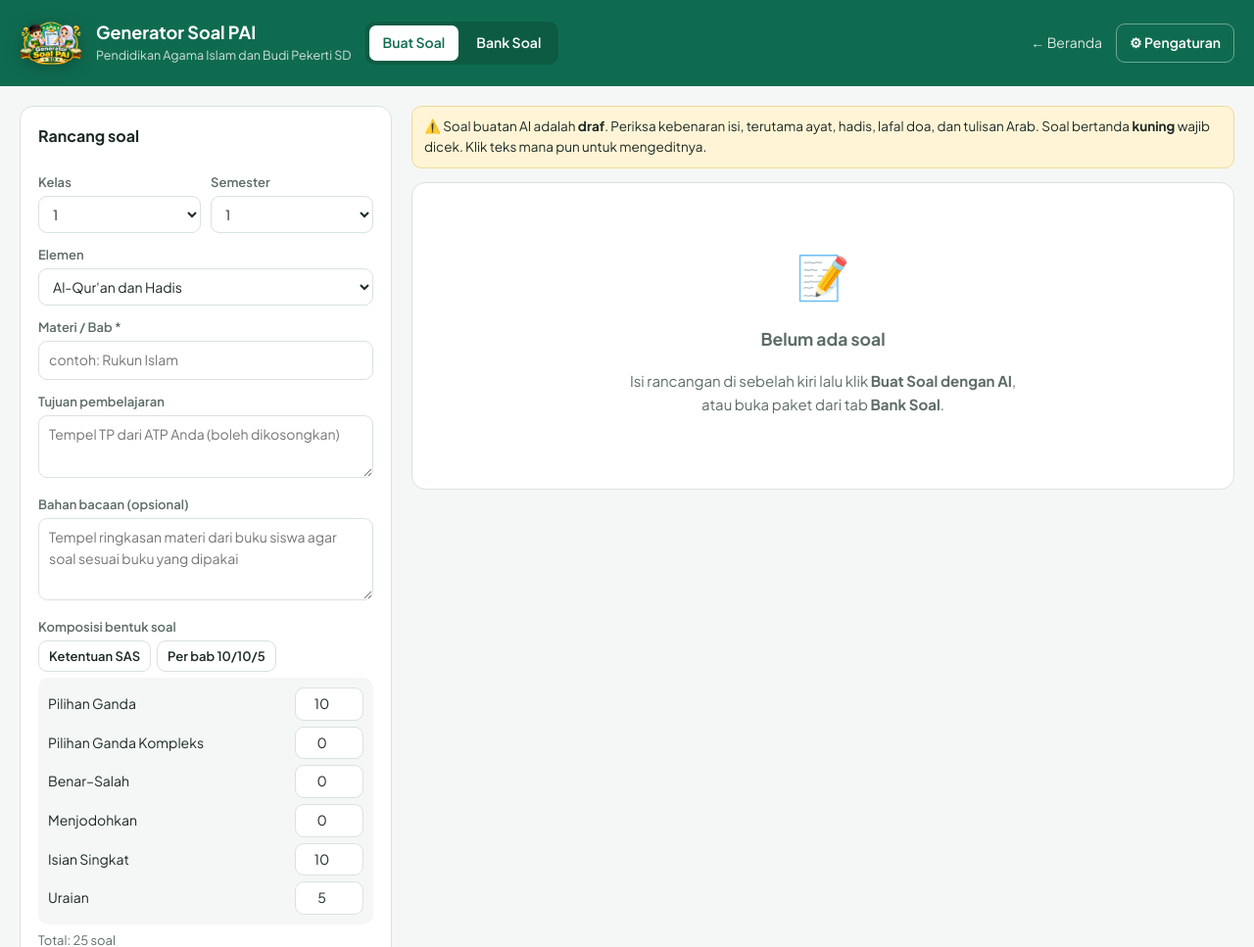
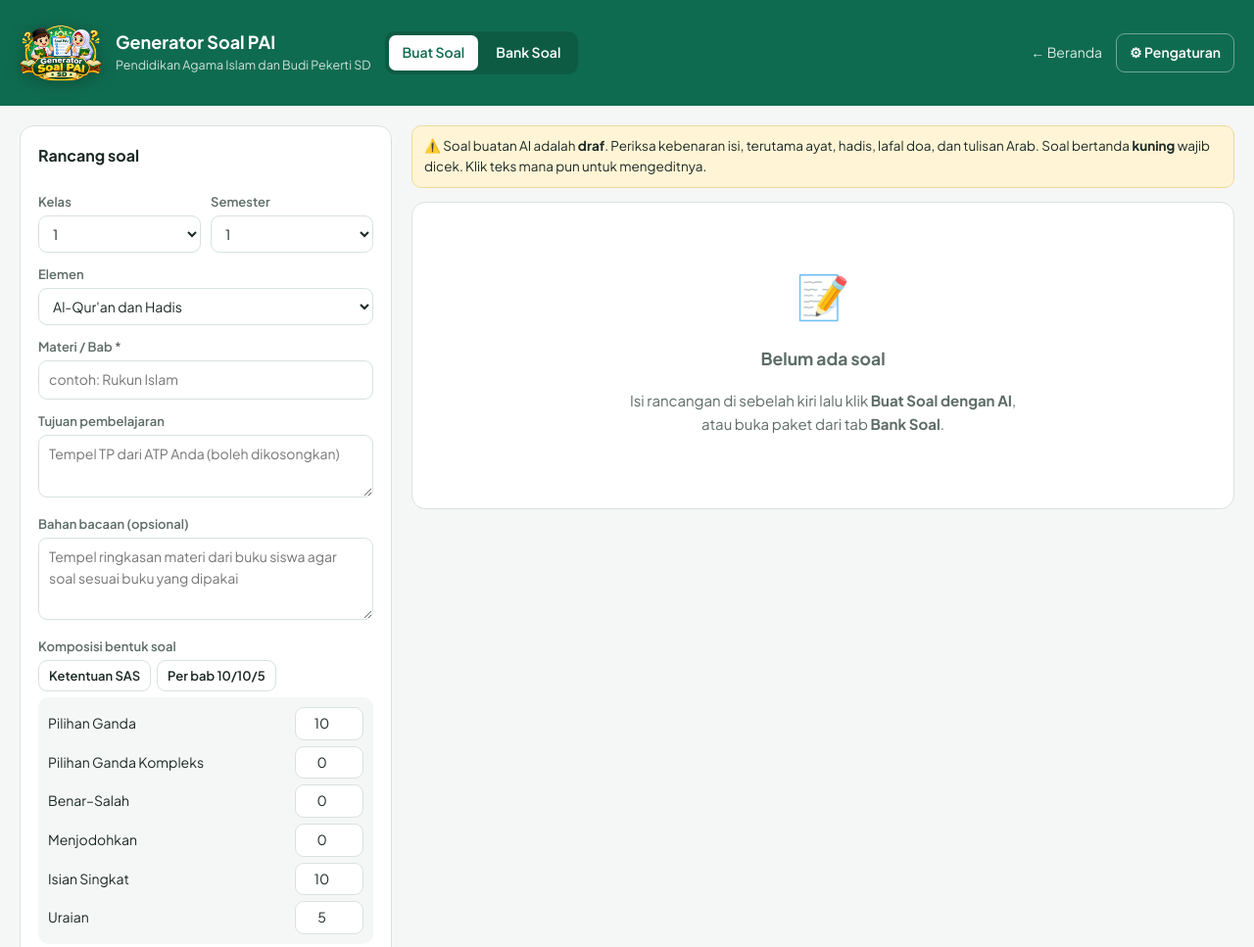
Before and after one commit to rudihartono91/rudihartono91.github.io, a plain HTML site: page generator-soal/index.html in a window 1280 px wide. Shown: the top 967 px of the page at 98% size. Drawn offline with Linux system fonts and the light colour scheme.

Commit message:
Generator Soal: ikon header diperbesar
Co-Authored-By: Claude Opus 5.5 <noreply@anthropic.com>
Claude-Session: https://claude.ai/code/session_01GhxNiCtxCc5i3XeBmQiSYS

```diff
--- a/generator-soal/index.html
+++ b/generator-soal/index.html
@@ -123,7 +123,7 @@ summary{cursor:pointer;color:var(--hijau);font-weight:600;font-size:13.5px}
 </head>
 <body>
 <header class="top">
-  <img class="logo" src="ikon-160.png" alt="Ikon Generator Soal PAI SD" style="width:64px;height:64px;object-fit:contain;background:none;filter:drop-shadow(0 3px 8px rgba(0,0,0,.25))">
+  <img class="logo" src="ikon-160.png" alt="Ikon Generator Soal PAI SD" style="width:84px;height:84px;object-fit:contain;background:none;filter:drop-shadow(0 3px 8px rgba(0,0,0,.25))">
   <div><h1>Generator Soal PAI</h1><small>Pendidikan Agama Islam dan Budi Pekerti SD</small></div>
   <div class="tabs" role="tablist">
     <button class="on" data-tab="buat">Buat Soal</button>
```
